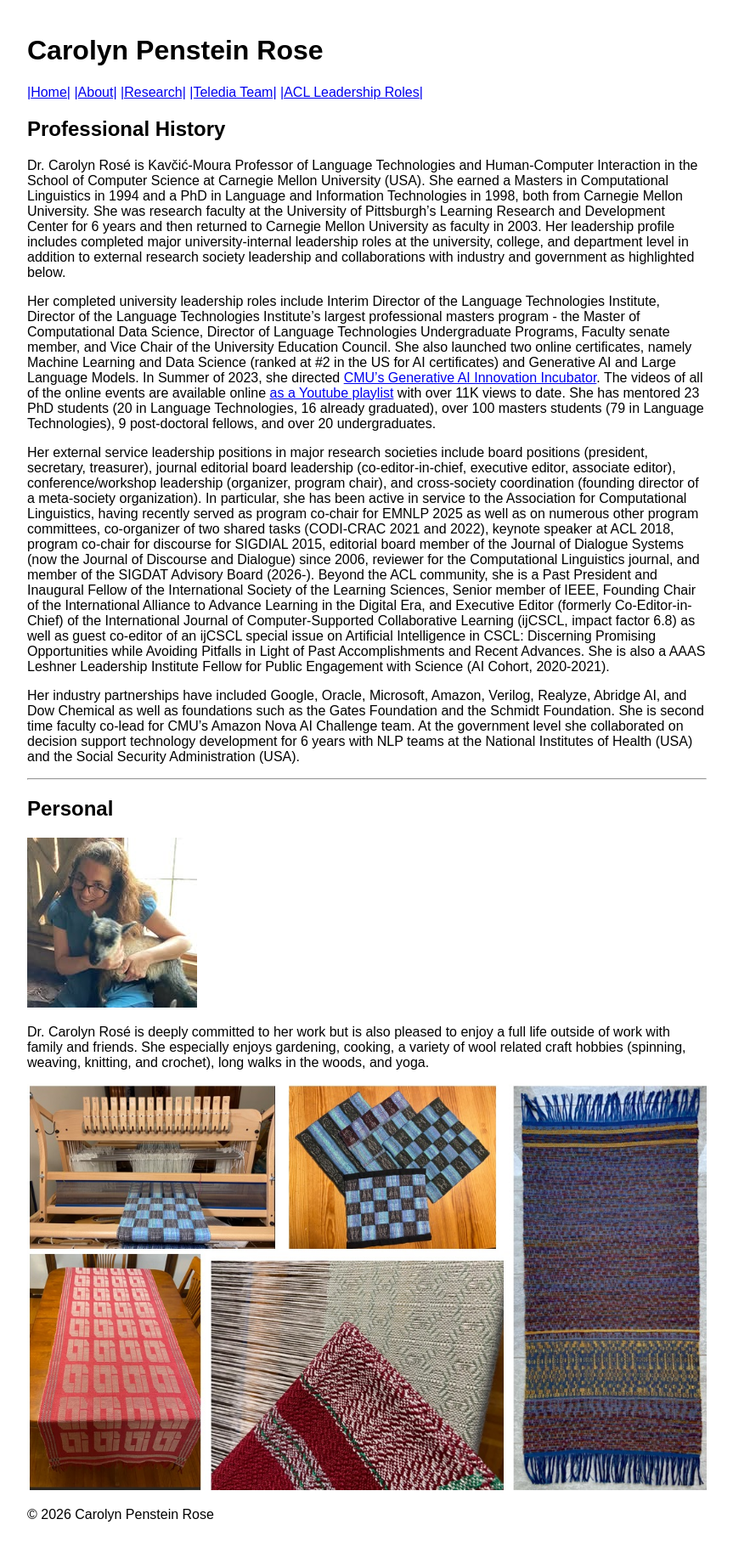
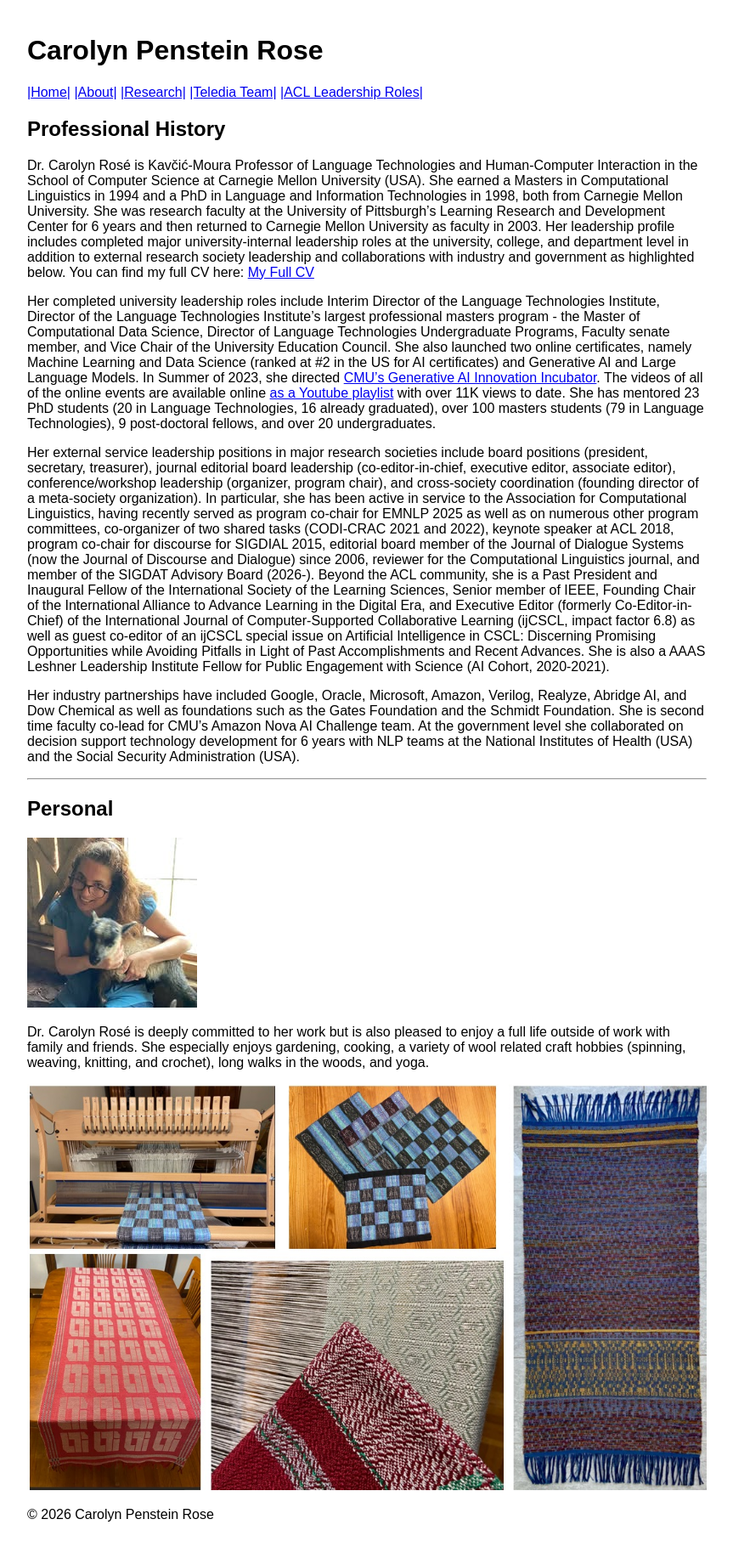
Before and after one commit to cp3a/cp3a.github.io, a Jekyll site: the page built from about/index.md, in a window 1280 px wide. Shown: the whole page at 85% size, without its empty margins (208-1071 px from the left). Built offline with Jekyll 4.4.1, drawn with Linux system fonts in a browser that asks for light colours.

Commit message:
Update index.md

```diff
--- a/about/index.md
+++ b/about/index.md
@@ -6,7 +6,7 @@ title: Carolyn Penstein Rosé
 
 ## Professional History
 
-Dr. Carolyn Rosé is Kavčić-Moura Professor of Language Technologies and Human-Computer Interaction in the School of Computer Science at Carnegie Mellon University (USA).  She earned a Masters in Computational Linguistics in 1994 and a PhD in Language and Information Technologies in 1998, both from Carnegie Mellon University.  She was research faculty at the University of Pittsburgh's Learning Research and Development Center for 6 years and then returned to Carnegie Mellon University as faculty in 2003.  Her leadership profile includes completed major university-internal leadership roles at the university, college, and department level in addition to external research society leadership and collaborations with industry and government as highlighted below.
+Dr. Carolyn Rosé is Kavčić-Moura Professor of Language Technologies and Human-Computer Interaction in the School of Computer Science at Carnegie Mellon University (USA).  She earned a Masters in Computational Linguistics in 1994 and a PhD in Language and Information Technologies in 1998, both from Carnegie Mellon University.  She was research faculty at the University of Pittsburgh's Learning Research and Development Center for 6 years and then returned to Carnegie Mellon University as faculty in 2003.  Her leadership profile includes completed major university-internal leadership roles at the university, college, and department level in addition to external research society leadership and collaborations with industry and government as highlighted below.  You can find my full CV here: [My Full CV](https://cp3a.github.io//assets/CV-Rose-2026-Public.pdf)
 
 Her completed university leadership roles include Interim Director of the Language Technologies Institute, Director of the Language Technologies Institute’s largest professional masters program - the Master of Computational Data Science, Director of Language Technologies Undergraduate Programs, Faculty senate member, and Vice Chair of the University Education Council. She also launched two online certificates, namely Machine Learning and Data Science (ranked at #2 in the US for AI certificates) and Generative AI and Large Language Models. In Summer of 2023, she directed <a href="https://www.cs.cmu.edu/generative-ai/"> CMU's Generative AI Innovation Incubator</a>.  The videos of all of the online events are available online <a href="https://www.youtube.com/playlist?list=PLttXoftVKwlCnN4NDxjIJj1RcFtJUz3d8"> as a Youtube playlist</a> with over 11K views to date.  She has mentored 23 PhD students (20 in Language Technologies, 16 already graduated), over 100 masters students (79 in Language Technologies), 9 post-doctoral fellows, and over 20 undergraduates.
 
```
